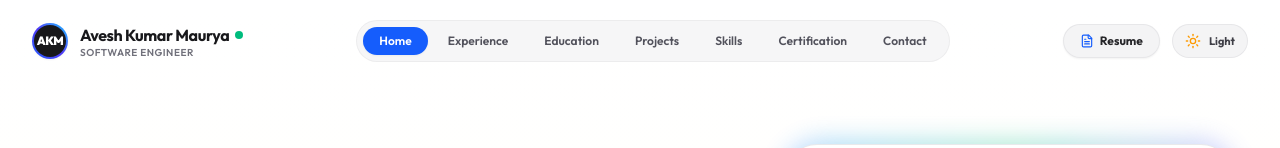
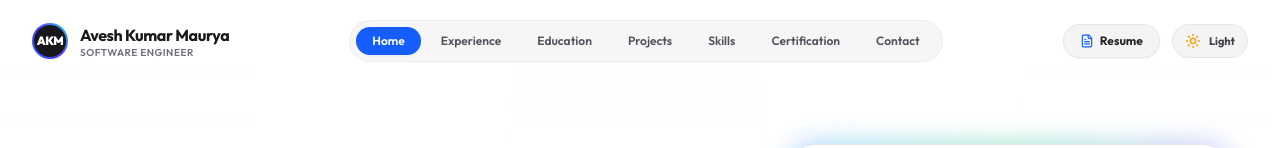
Before and after one commit to aveshmaurya/avesh-portfolio, a React (Vite) app: page / in a window 1280 px wide. Shown: the top 148 px of the page. Built offline with nearby package versions, Linux system fonts and the light colour scheme.

Commit message:
Update something like

```diff
--- a/src/components/Hero.tsx
+++ b/src/components/Hero.tsx
@@ -54,7 +54,7 @@ export const Hero: React.FC<HeroProps> = ({ onNavigate, onOpenResume }) => {
                 <span className="w-2 h-2 rounded-full bg-[#FBBC05]" /> {/* Google Yellow */}
                 <span className="w-2 h-2 rounded-full bg-[#34A853]" /> {/* Google Green */}
               </div>
-              <span className="tracking-wide">Software Engineer • Java  Full Stack</span>
+              <span className="tracking-wide">Software Engineer • Java Full Stack</span>
             </div>
 
             {/* Main Headline */}
--- a/src/components/Navbar.tsx
+++ b/src/components/Navbar.tsx
@@ -66,7 +66,6 @@ export const Navbar: React.FC<NavbarProps> = ({ activeSection, onNavigate, onOpe
           <div>
             <span className="font-bold text-zinc-900 dark:text-zinc-100 text-sm sm:text-base tracking-tight flex items-center gap-1.5">
               Avesh Kumar Maurya
-              <span className="inline-block w-2 h-2 rounded-full bg-emerald-500" title="Open to opportunities" />
             </span>
             <span className="text-[10px] font-semibold text-zinc-500 dark:text-zinc-400 block -mt-0.5 tracking-wider uppercase">
               Software Engineer
```
